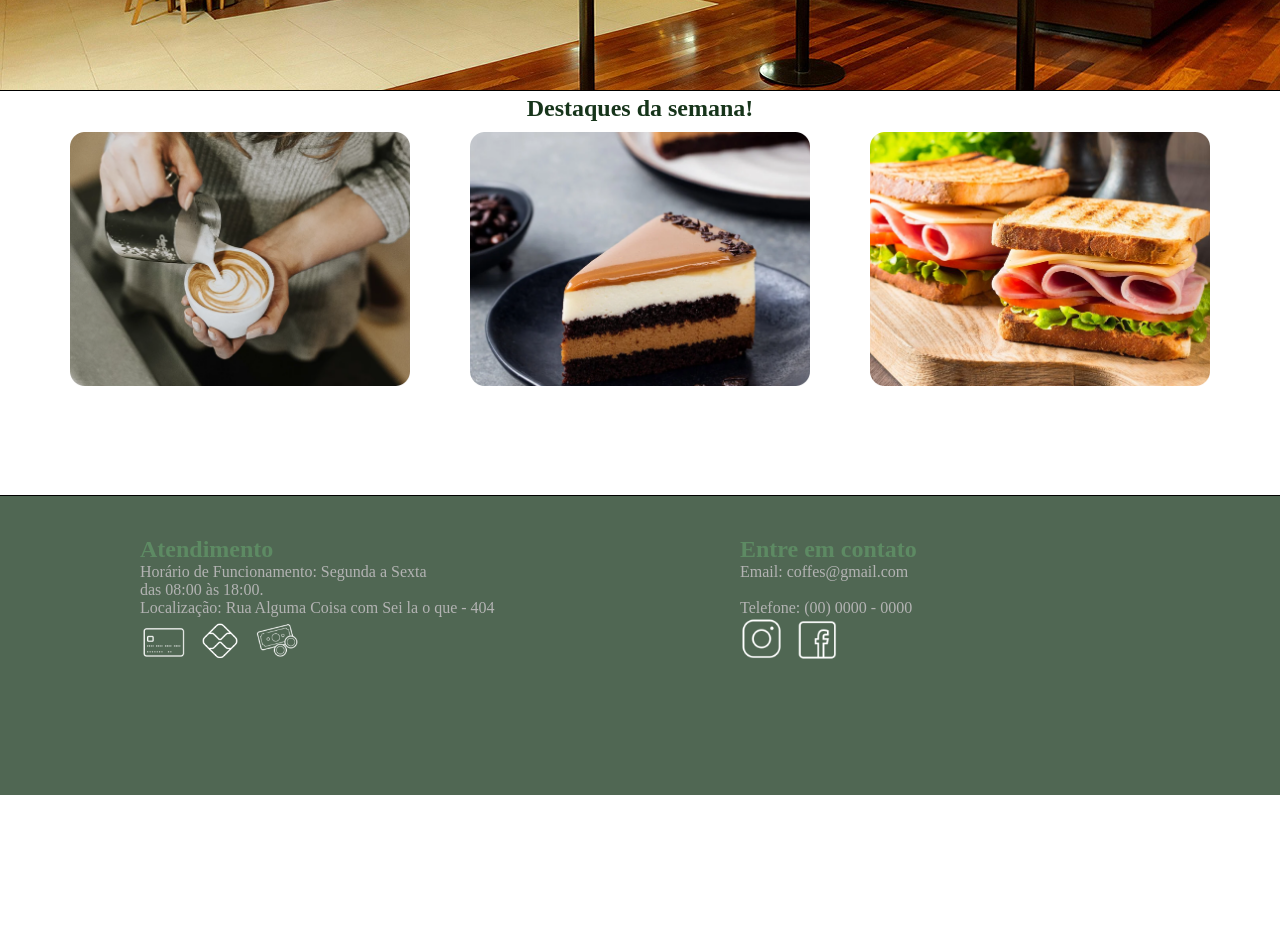
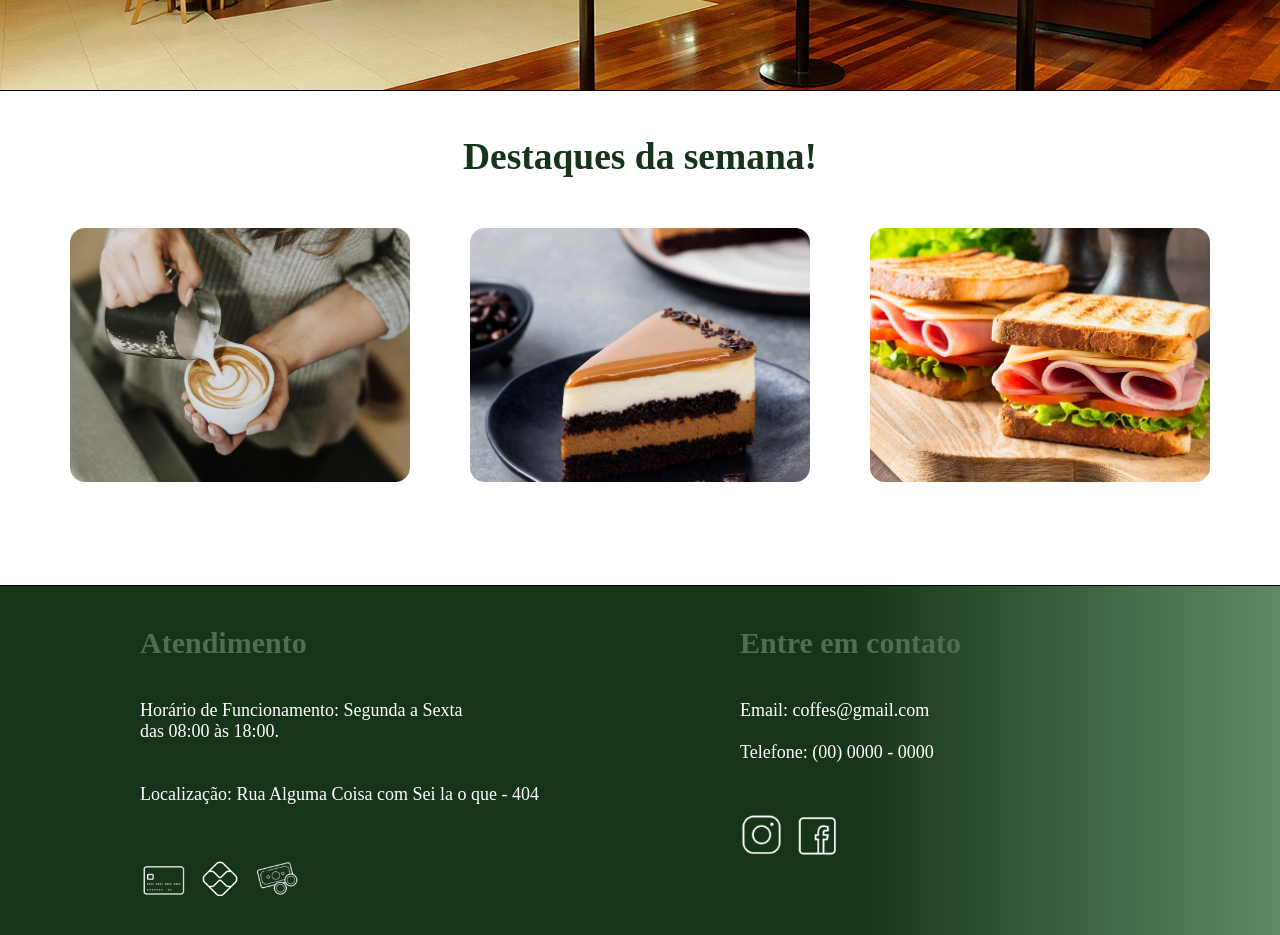
Before and after one commit to Napolitano19/N1-Front-Terceiro-Semestre, a React (Vite) app in the folder projeto-react/: page / in a window 1280 px wide. Shown: the part 580-1515 px from the top of the page. Before the commit the page ends 1376 px from the top, so only its background shows below. Built offline with nearby package versions, Linux system fonts and the light colour scheme.

Commit message:
Atualização do projeto

```diff
--- a/projeto-react/src/Pages/Home/index.jsx
+++ b/projeto-react/src/Pages/Home/index.jsx
@@ -1,4 +1,4 @@
-import { ReHeader, Rediv, Resection, Resection2, Refooter, Refooter__div, Teste} from "./styles"
+import { ReHeader, Rediv, Resection, Resection2, Refooter, Refooter__div, Teste} from "./styles.jsx"
 import "/src/index.css"
 
 
@@ -26,7 +26,8 @@ function HomePage() {
           <div id="esquerdo">
             <h2>Atendimento</h2>
             <p>Horário de Funcionamento: Segunda a Sexta<br/> das 08:00 às 18:00.</p>
-            <p>Localização: Rua Alguma Coisa com Sei la o que - 404</p>
+            <br/>
+            <br/><p>Localização: Rua Alguma Coisa com Sei la o que - 404</p>
             <img src="src/imgs/forma_pagamento.png"/>
           </div>
           <div>
--- a/projeto-react/src/Pages/Home/styles.jsx
+++ b/projeto-react/src/Pages/Home/styles.jsx
@@ -43,6 +43,9 @@ export const Resection = styled.section `
 `
 
 export const Resection2 = styled.section `
+    margin-top:40px;
+    margin-bottom:50px;
+    font-size:25px;
     height: 400px;
     display: flex;
     flex-direction: column;
@@ -50,8 +53,9 @@ export const Resection2 = styled.section `
     font-family: "Poppins";
     color: #16341A;
 
+
     img {
-        margin: 10px 30px;
+        margin: 50px 30px;
         border-radius: 10px;
         width: 340px;
         border-color: #000000 20px solid;
@@ -66,13 +70,15 @@ export const Resection2 = styled.section `
 // `
 
 export const Refooter = styled.footer `
-    height: 300px;
+    height: 350px;
     border-top: 1px solid black;
-    background-color: rgba(22,52,26,0.75);
+    background: linear-gradient(to right,#16341A,#16341A,#16341A, #5d8a63);
 
     h2 {
-        color: #5d8a63;
+        color: #4F6E54;
+        font-size:30px;
         margin-top: 40px;
+        margin-bottom:40px
     }
 
 
@@ -81,7 +87,8 @@ export const Refooter = styled.footer `
 export const Refooter__div = styled.div `
     display: flex;
     justify-content: center;
-    color: #b3b3b3;
+    color: #ffffff;
+    font-size:18px;
     div#esquerdo {
         img{
             width: 160px;
@@ -93,6 +100,7 @@ export const Refooter__div = styled.div `
         height: 300px;
         margin: 0 100px;
         img{
+            margin-top:50px;
             width: 100px;
             cursor: pointer;
         }
```
